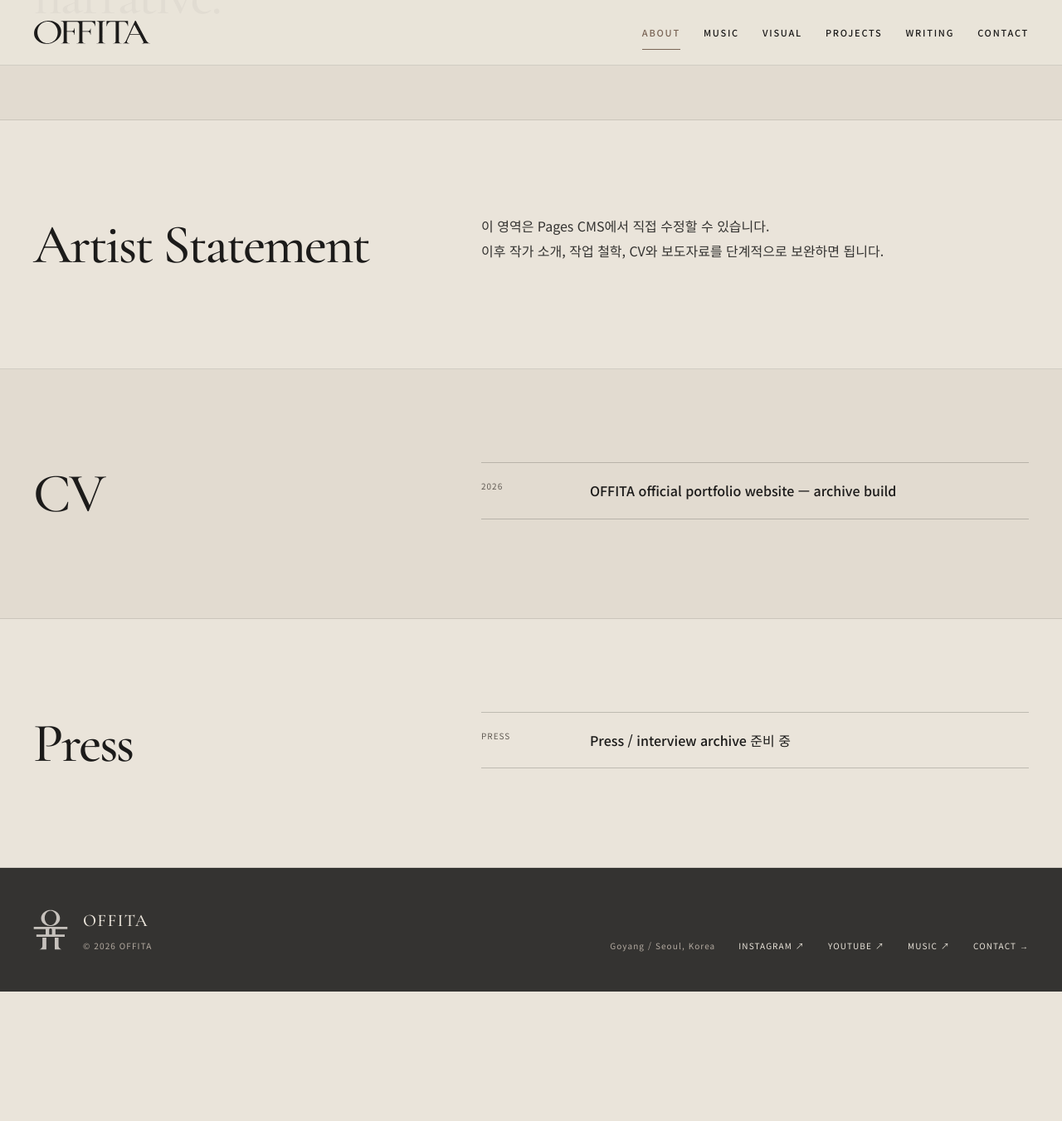
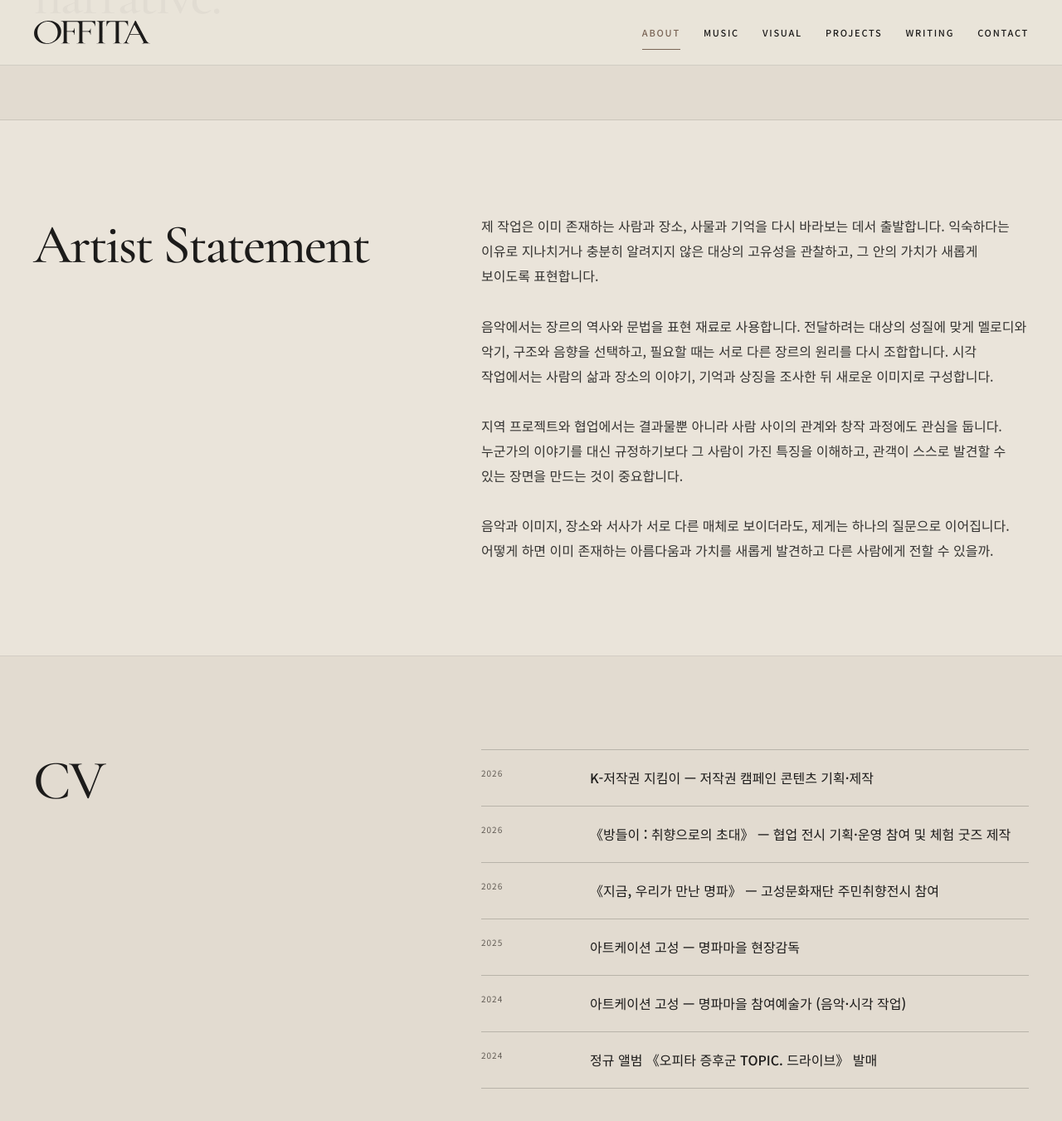
Before and after one commit to offitaamor/offitaamor.github.io, a Jekyll site: the page built from about/index.html, in a window 1280 px wide and 1400 px high, scrolled down 944 px. Shown: the top 1351 px of the window at 83% size. Built offline with Jekyll 4.4.1, drawn with Linux system fonts in a browser that asks for light colours; before the commit the page ends 2139 px from its top, so only the background shows below that.

Commit message:
Complete sourced OFFITA profile, writing and music production pages

```diff
--- a/_data/about.yml
+++ b/_data/about.yml
@@ -4,11 +4,24 @@ bio_long: |
   음악가·시각작가·예술 프로젝트 참여자로서 서로 다른 매체 사이의 공통 감각을 탐색합니다.
   완성된 결과물뿐 아니라 작업이 만들어지는 과정, 사람과 장소의 관계, 그 과정에서 생기는 질문도 작업의 일부로 다룹니다.
 statement: |
-  이 영역은 Pages CMS에서 직접 수정할 수 있습니다.
-  이후 작가 소개, 작업 철학, CV와 보도자료를 단계적으로 보완하면 됩니다.
+  제 작업은 이미 존재하는 사람과 장소, 사물과 기억을 다시 바라보는 데서 출발합니다. 익숙하다는 이유로 지나치거나 충분히 알려지지 않은 대상의 고유성을 관찰하고, 그 안의 가치가 새롭게 보이도록 표현합니다.
+
+  음악에서는 장르의 역사와 문법을 표현 재료로 사용합니다. 전달하려는 대상의 성질에 맞게 멜로디와 악기, 구조와 음향을 선택하고, 필요할 때는 서로 다른 장르의 원리를 다시 조합합니다. 시각 작업에서는 사람의 삶과 장소의 이야기, 기억과 상징을 조사한 뒤 새로운 이미지로 구성합니다.
+
+  지역 프로젝트와 협업에서는 결과물뿐 아니라 사람 사이의 관계와 창작 과정에도 관심을 둡니다. 누군가의 이야기를 대신 규정하기보다 그 사람이 가진 특징을 이해하고, 관객이 스스로 발견할 수 있는 장면을 만드는 것이 중요합니다.
+
+  음악과 이미지, 장소와 서사가 서로 다른 매체로 보이더라도, 제게는 하나의 질문으로 이어집니다. 어떻게 하면 이미 존재하는 아름다움과 가치를 새롭게 발견하고 다른 사람에게 전할 수 있을까.
 cv:
   - year: "2026"
-    item: "OFFITA official portfolio website — archive build"
-press:
-  - title: "Press / interview archive 준비 중"
-    url: ""
+    item: "K-저작권 지킴이 — 저작권 캠페인 콘텐츠 기획·제작"
+  - year: "2026"
+    item: "《방들이 : 취향으로의 초대》 — 협업 전시 기획·운영 참여 및 체험 굿즈 제작"
+  - year: "2026"
+    item: "《지금, 우리가 만난 명파》 — 고성문화재단 주민취향전시 참여"
+  - year: "2025"
+    item: "아트케이션 고성 — 명파마을 현장감독"
+  - year: "2024"
+    item: "아트케이션 고성 — 명파마을 참여예술가 (음악·시각 작업)"
+  - year: "2024"
+    item: "정규 앨범 《오피타 증후군 TOPIC. 드라이브》 발매"
+press: []
```
